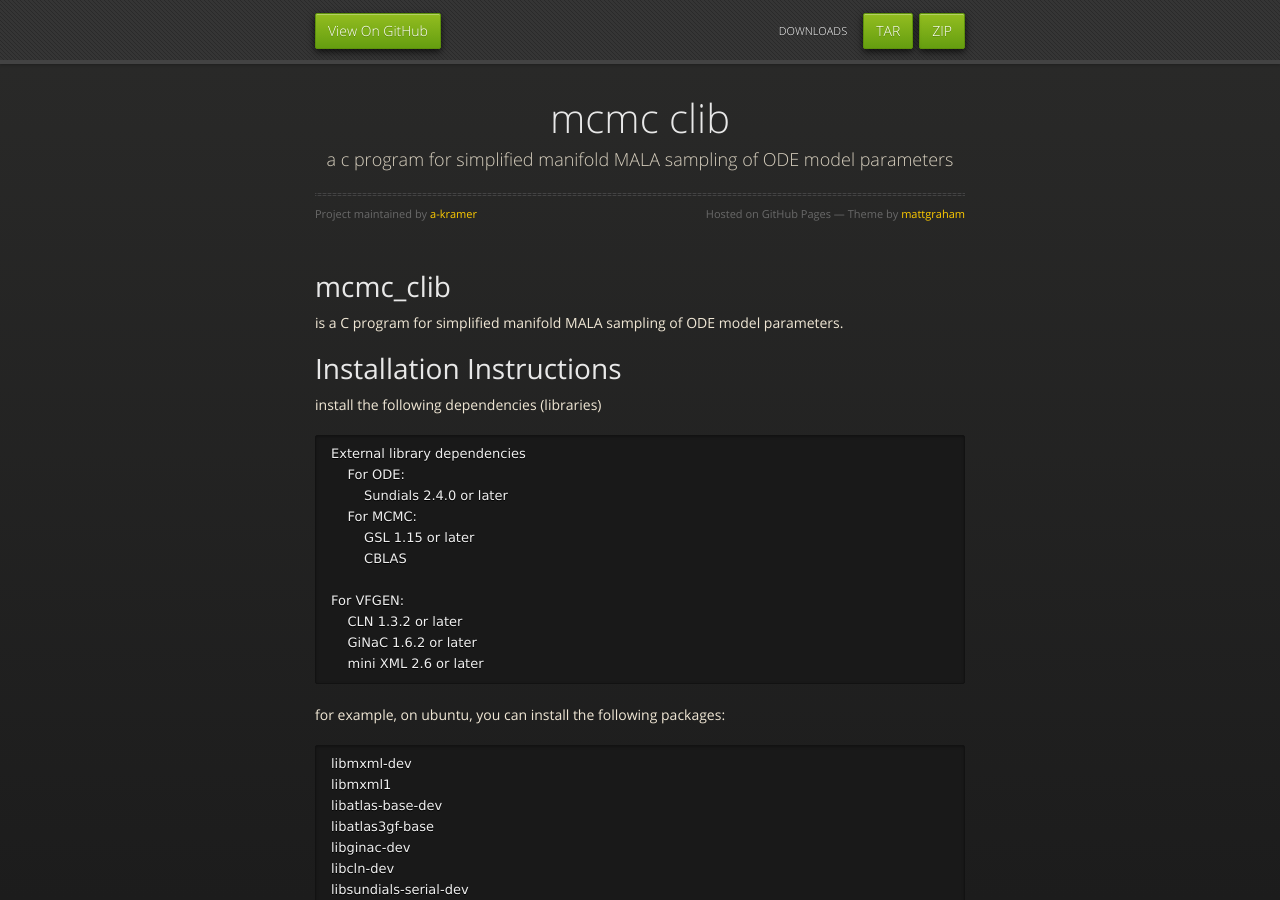
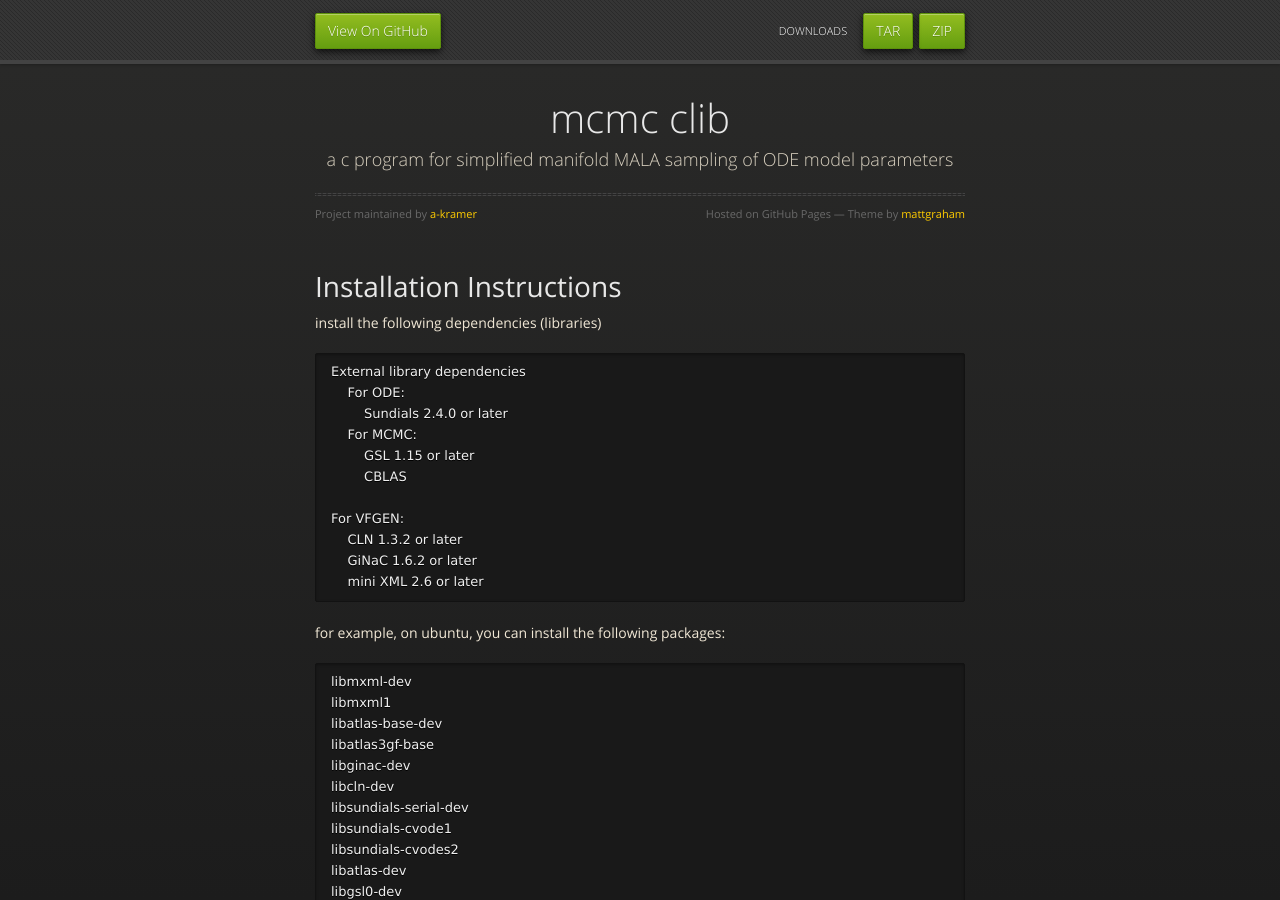
Before and after one commit to a-kramer/mcmc_clib, a Jekyll site: the page index.html, which Jekyll copies as it is, in a window 1280 px wide and 900 px high. Built offline with Jekyll 4.4.1, drawn with Linux system fonts in a browser that asks for light colours; nearby versions of some CDN libraries.

Commit message:
minor edits

```diff
--- a/index.html
+++ b/index.html
@@ -39,10 +39,6 @@
         </div>
 
         <h1>
-<a name="mcmc_clib" class="anchor" href="#mcmc_clib"><span class="octicon octicon-link"></span></a>mcmc_clib</h1>
-
-<p>is a C program for simplified manifold MALA sampling of ODE model parameters.</p>
-
 <h1>
 <a name="installation-instructions" class="anchor" href="#installation-instructions"><span class="octicon octicon-link"></span></a>Installation Instructions</h1>
 
```
